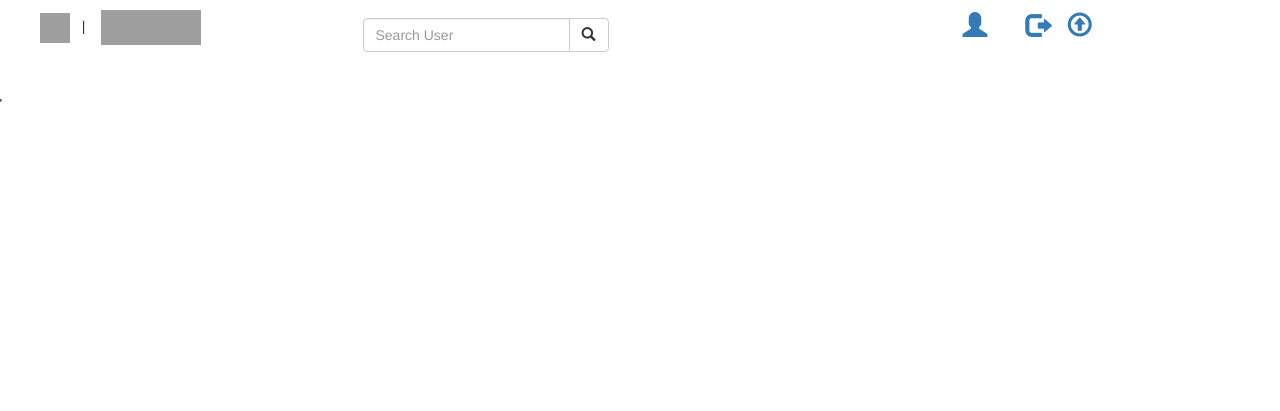
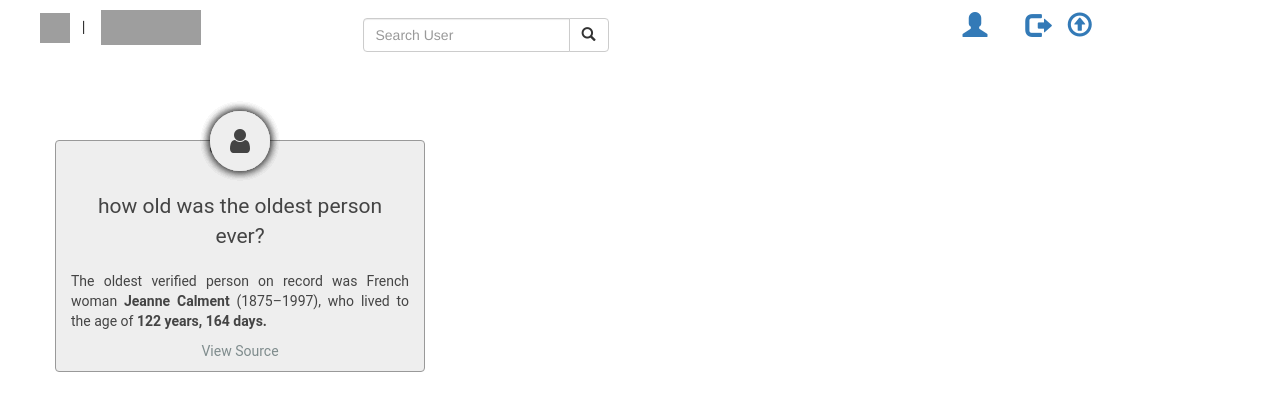
Before and after one commit to missnerea/Instagram, a Django app: page / in a window 1280 px wide. Shown: the top 411 px of the page. Run offline with Django 3.2, Linux system fonts and the light colour scheme; the visitor is signed in with stand-in values (Sample User, id 1); data that the repository does not hold is empty; some libraries are stand-ins or nearby versions; grey boxes are pictures that could not be loaded.

Commit message:
display error

```diff
--- a/gramygram/templates/index.html
+++ b/gramygram/templates/index.html
@@ -1,8 +1,9 @@
 {% extends 'base.html'%}
 {% load bootstrap4 %}
+{% load bootstrap3 %}
 {%block content%}
 {{ block.super }}
-    <div class="row mt-3">
+  <!--  <div class="row mt-3">
         <div class="col-1"></div>
         <div class="col-9 ml-md-auto">
           {% for img_item in img %}
@@ -49,4 +50,115 @@
     </div>
     {% endif %}
     {% endfor %} -->
+    <div class="container-fluid">
+        <ul>
+
+          <li>
+            <div class="card card-green col-md-12">
+              <p class="card-question">how old was the oldest person ever?</p>
+              <div class="card-separator"></div>
+              <p style="text-align:justify;">The oldest verified person on record was French woman <b>Jeanne Calment</b> (1875–1997), who lived to the age of <b>122 years, 164 days.</b></p>
+              <a href="https://en.wikipedia.org/wiki/List_of_the_verified_oldest_people">View Source</a>
+              <div class="card-separator"></div>
+            </div>
+
+            <style>
+              $red : #e74c3c;
+$green: #16a085;
+$blue: #3498db;
+html,
+body {
+  background: #222;
+}
+
+ul {
+  -moz-column-count: 3;
+  -moz-column-gap: 50px;
+  -webkit-column-count: 3;
+  -webkit-column-gap: 50px;
+  column-count: 3;
+  column-gap: 50px;
+}
+
+li {
+  overflow: hidden;
+}
+
+.card {
+  margin-top: 50px;
+  font-family: 'Roboto', sans-serif;
+  color: #444;
+  border: 1px solid #999;
+  border-radius: 4px;
+  background: #eee;
+  text-align: center;
+  padding-top: 30px;
+  float: left;
+  :before {
+    -webkit-transform: translateX(-50%);
+    transform: translateX(-50%);
+    background-color: #eee;
+    box-shadow: 0 0 10px rgba(0, 0, 0, 0.25);
+    border-radius: 30px;
+    font-size: 28px;
+    font-style: normal;
+    left: 50%;
+    line-height: 60px;
+    position: absolute;
+    top: -30px;
+    width: 60px;
+  }
+  .card-question {
+    margin: 20px 0 20px;
+    font-size: 150%;
+  }
+  .card-separator {
+    width: 100%;
+    margin: 10px 0 10px 0;
+  }
+  a {
+    text-decoration: none;
+    color: #7f8c8d;
+  }
+}
+
+.card-red {
+  border-top: 4px solid $red;
+  :before {
+    color: $red;
+    content: "\f0f5";
+    font-family: 'FontAwesome';
+  }
+  .card-separator {
+    border: 1px solid $red;
+  }
+  .card-answer-separator {
+    border: 1px dotted $red;
+  }
+}
+
+.card-green {
+  border-top: 4px solid $green;
+  :before {
+    color: $green;
+    content: "\f007";
+    font-family: 'FontAwesome';
+  }
+  .card-separator {
+    border: 1px solid $green;
+  }
+}
+
+.card-blue {
+  border-top: 4px solid $blue;
+  :before {
+    color: $blue;
+    content: "\f0ac";
+    font-family: 'FontAwesome';
+  }
+  .card-separator {
+    border: 1px solid $blue;
+  }
+}
+            </style>
 {% endblock %}
```
